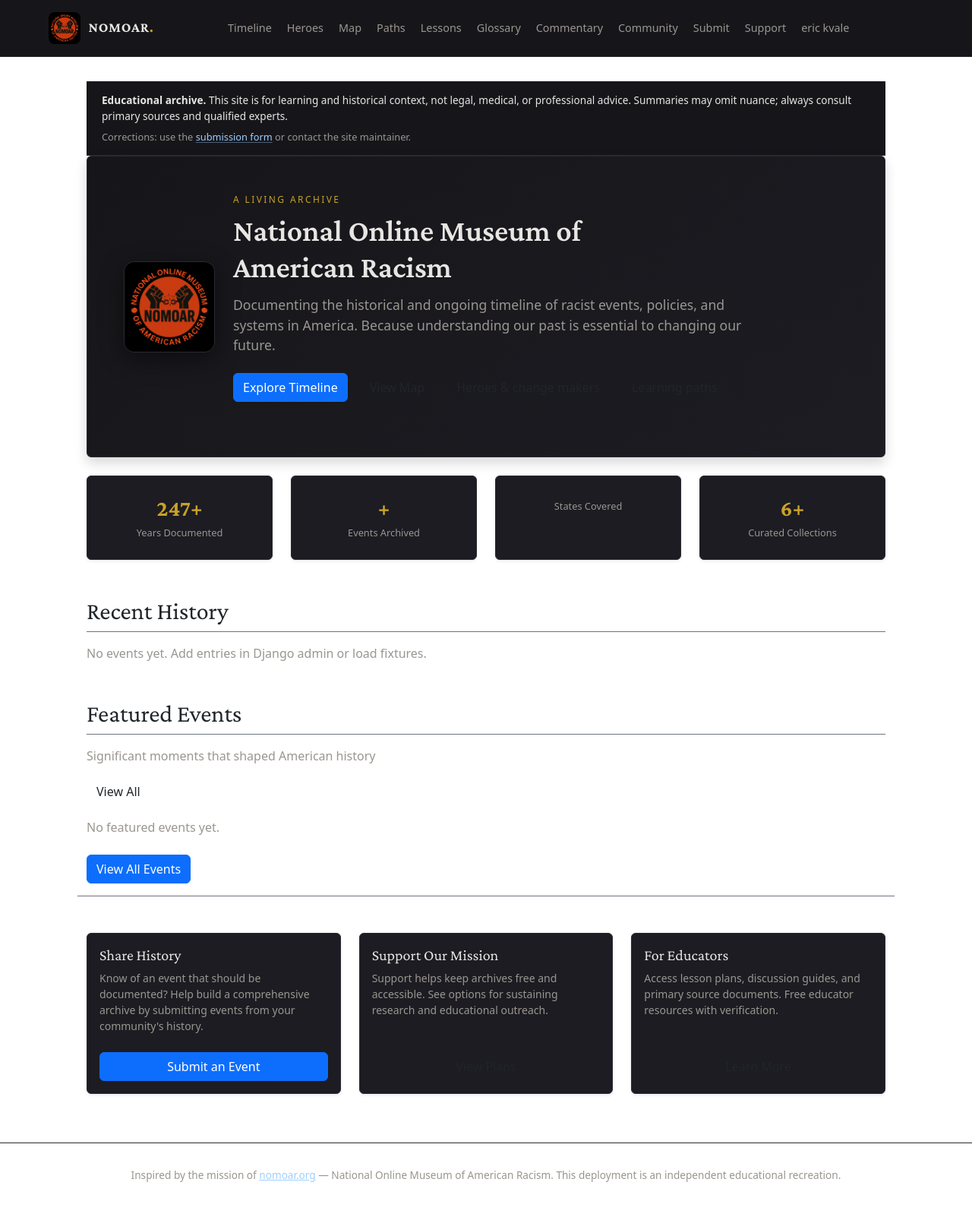
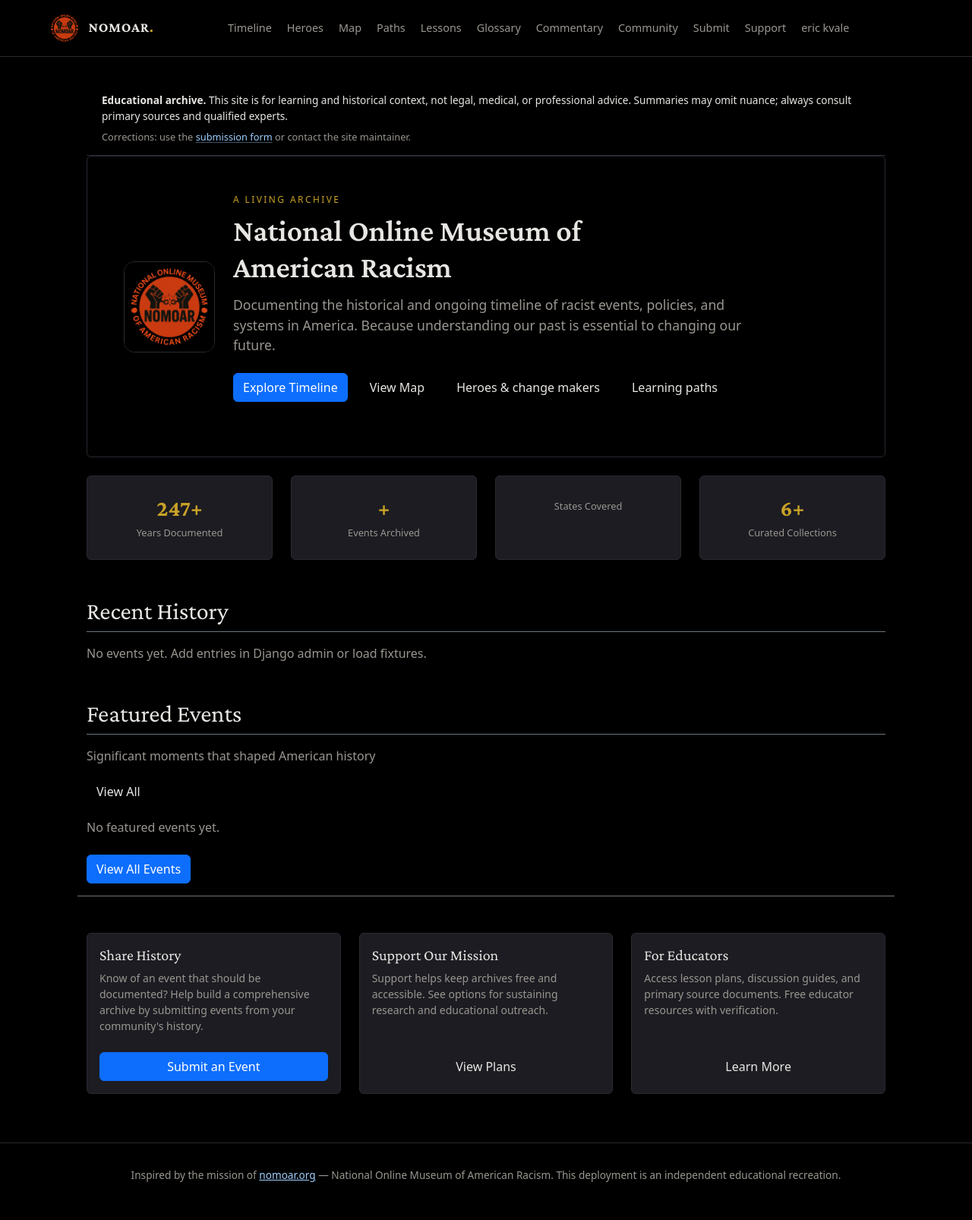
Before and after one commit to ekvale/erickvale, a Django app: template nomoar/templates/nomoar/home.html in a window 1280 px wide. Shown: the whole page at 76% size. Run offline with Django 4.2, Linux system fonts and the light colour scheme; the template is opened without the code that fills it, so the values that code supplies are empty.

Commit message:
nomoar: pure black page background, override Bootstrap body
Made-with: Cursor

```diff
--- a/nomoar/templates/nomoar/base.html
+++ b/nomoar/templates/nomoar/base.html
@@ -10,7 +10,7 @@
     <link href="https://fonts.googleapis.com/css2?family=Crimson+Pro:ital,wght@0,400;0,600;0,700;1,400&family=Source+Sans+3:wght@400;500;600;700&display=swap" rel="stylesheet">
     <style>
         :root {
-            --nomoar-bg: #0d0d0f;
+            --nomoar-bg: #000000;
             --nomoar-surface: #16161a;
             --nomoar-elevated: #1c1c22;
             --nomoar-border: #2a2a32;
@@ -34,7 +34,7 @@
         }
         .nomoar-header {
             border-bottom: 1px solid var(--nomoar-border);
-            background: var(--nomoar-surface);
+            background: #000000;
             position: sticky;
             top: 0;
             z-index: 50;
@@ -98,7 +98,12 @@
             font-weight: 500;
         }
         .nomoar-nav a:hover { color: var(--nomoar-link); }
-        .nomoar-main { max-width: 1100px; margin: 0 auto; padding: 2rem 1.5rem 4rem; }
+        .nomoar-main {
+            max-width: 1100px;
+            margin: 0 auto;
+            padding: 2rem 1.5rem 4rem;
+            background: var(--nomoar-bg);
+        }
         .nomoar-main--map { max-width: none; width: 100%; margin: 0; padding: 0; }
         .nomoar-eyebrow {
             font-size: 0.75rem;
@@ -195,6 +200,7 @@
             color: var(--nomoar-muted);
             font-size: 0.85rem;
             border-top: 1px solid var(--nomoar-border);
+            background: #000000;
         }
         .site-footer a { color: var(--nomoar-link-readable); }
         .site-footer a:hover { color: var(--nomoar-link-readable-hover); }
@@ -213,7 +219,7 @@
         .alert { padding: 1rem; border-radius: 6px; margin-bottom: 1rem; }
         .alert-success { background: rgba(46, 125, 50, 0.2); border: 1px solid #2e7d32; color: #a5d6a7; }
         .nomoar-editorial-banner {
-            background: var(--nomoar-surface);
+            background: #000000;
             border-bottom: 1px solid var(--nomoar-border);
             padding: 0.85rem 1.25rem;
             font-size: 0.85rem;
--- a/nomoar/templates/nomoar/home.html
+++ b/nomoar/templates/nomoar/home.html
@@ -7,14 +7,25 @@
 
 {% block extra_css %}
 <style>
+    /* Bootstrap sets a white body bg — force true black page */
+    html,
+    body {
+        background-color: #000000 !important;
+        --bs-body-bg: #000000;
+        --bs-body-color: #e8e6e3;
+    }
+    .nomoar-main {
+        background-color: #000000 !important;
+    }
     .nomoar-home-bootstrap .card {
         background-color: var(--nomoar-elevated) !important;
         border-color: var(--nomoar-border) !important;
         color: var(--nomoar-text) !important;
     }
     .nomoar-home-hero.card {
-        background: linear-gradient(145deg, var(--nomoar-surface) 0%, var(--nomoar-elevated) 100%) !important;
+        background: #000000 !important;
         border-color: var(--nomoar-border) !important;
+        box-shadow: none;
     }
     .nomoar-home-logo {
         width: 96px;
```
